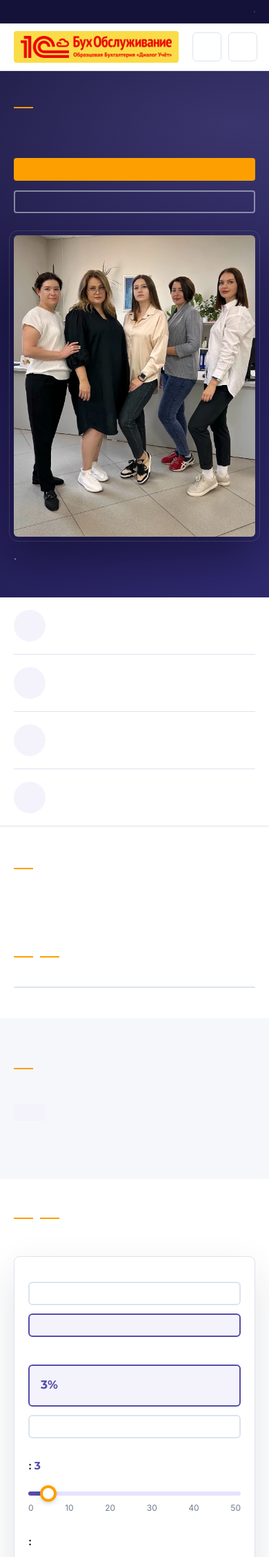
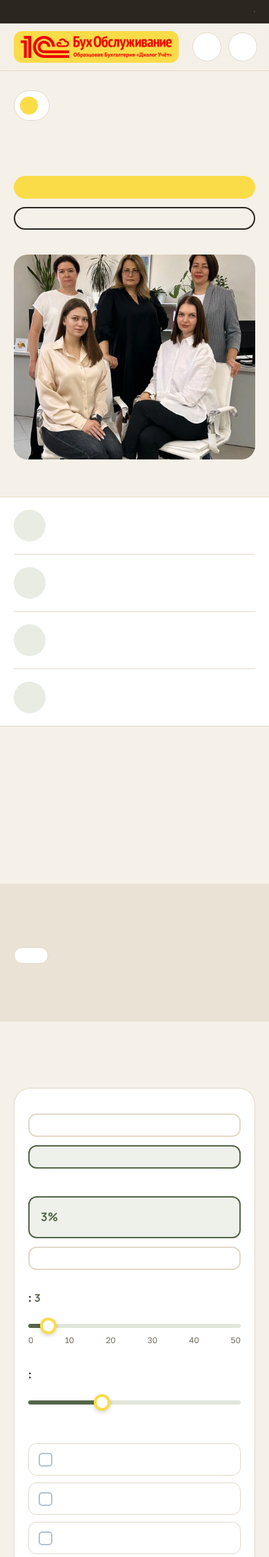
Before and after one commit to bevenergykz-design/Buhgalter, a Node project: template views/site/home.ejs in a window 390 px wide. Shown: the top 2257 px of the page at 69% size. Run offline with Node 20 templates, Linux system fonts and the light colour scheme; the template is opened without the code that fills it, so the values that code supplies are empty; some libraries are stand-ins or nearby versions.

Commit message:
Вариант дизайна 3 «Тёплый диалог»: песок, шоколад и олива, Manrope + Golos Text, блок «Диалог с бухгалтером»
Co-Authored-By: Claude Opus 5.5 <noreply@anthropic.com>

```diff
--- /dev/null
+++ b/public/css/theme.css
@@ -0,0 +1,149 @@
+/* =====================================================================
+   Вариант 3 «Тёплый диалог» (ветка design-3) — см. DESIGN.md
+   Песок + шоколад + олива, Manrope + Golos Text, мягкие формы,
+   жёлтый франчайзера — плашка логотипа и главная кнопка.
+   ===================================================================== */
+:root {
+  --sand: #F5F0E8; --oat: #EAE2D5; --choc: #2C2620; --choc-2: #3B332B; --olive: #56654A; --olive-50: #E9ECE3; --yellow: #FADC48;
+  --navy: #2C2620; --ink: #2C2620; --text: #3A332C; --text-2: #5E554B; --muted: #7A7064; --line: #E2D9CA;
+  --indigo-900: #2C2620; --indigo-800: #3B332B; --indigo-700: #56654A; --indigo-600: #63745A; --indigo-500: #7D8A72;
+  --indigo-200: #CDD3C4; --indigo-100: #E1E6DA; --indigo-50: #EEF1EA;
+  --amber-500: #FADC48; --amber-600: #EBC92E; --amber-50: #FBF3D2;
+  --bg: var(--sand); --bg-alt: var(--oat);
+  --font-head: 'Manrope', 'Segoe UI', Arial, sans-serif;
+  --font: 'Golos Text', 'Segoe UI', Arial, sans-serif;
+  --r-sm: 10px; --r: 14px; --r-lg: 20px;
+}
+body { background: var(--sand); color: var(--text); font-size: 16.5px; }
+h1, h2, h3, h4 { color: var(--choc); font-weight: 800; letter-spacing: -.02em; }
+.section__title { font-size: clamp(28px, 3vw, 40px); line-height: 1.15; }
+.eyebrow { display: none; }
+::selection { background: #F6E59A; }
+:focus-visible { outline: 3px solid var(--olive); outline-offset: 3px; }
+
+/* кнопки: главная — жёлтая, вторая — контурная; все скруглённые */
+.btn { border-radius: 999px; font-weight: 600; padding-left: 1.6em; padding-right: 1.6em; }
+.btn--accent { background: var(--yellow); color: var(--choc); box-shadow: none; }
+.btn--accent:hover { background: #FFE46A; color: var(--choc); }
+.btn--primary { background: var(--choc); color: #fff; }
+.btn--primary:hover { background: var(--choc-2); color: #fff; }
+.btn--outline, .btn--line { border-color: var(--choc); color: var(--choc); background: transparent; }
+.btn--outline:hover, .btn--line:hover { background: var(--choc); color: #fff; }
+.btn--ghost { background: #fff; color: var(--choc); border: 1px solid var(--line); }
+.btn--ghost:hover { background: var(--oat); color: var(--choc); }
+.btn--white { color: var(--choc); }
+
+/* верх и шапка */
+.topbar { background: var(--choc); }
+.lang-switch { border-radius: 999px; }
+.lang-switch a.is-active { background: var(--yellow); color: var(--choc); }
+.topbar__pay .ic { color: var(--yellow); }
+.header { background: rgba(245, 240, 232, .96); border-bottom: 1px solid var(--line); }
+.brand { border-radius: 12px; }
+.nav__link { color: var(--choc); font-weight: 600; border-radius: 999px; padding: 8px 14px; }
+.nav__link:hover { background: var(--oat); color: var(--choc); }
+.nav__link.is-active { background: #fff; color: var(--choc); }
+.nav__link.is-active::after { display: none; }
+.header__phone-num { color: var(--choc); }
+.header__phone-cb { color: var(--olive); }
+.icon-btn { border-radius: 50%; background: #fff; }
+
+/* ---------- первый экран ---------- */
+.hero3 { background: var(--sand); }
+.hero3__grid { display: grid; grid-template-columns: minmax(0, 1fr) minmax(0, 1fr); gap: 56px; align-items: center; padding-top: 56px; padding-bottom: 64px; }
+.hero3__note { display: inline-flex; align-items: center; gap: 10px; margin: 0 0 22px; padding: 8px 16px 8px 8px; background: #fff; border-radius: 999px; border: 1px solid var(--line); font-size: 14px; font-weight: 600; color: var(--choc); }
+.hero3__note i { display: inline-block; width: 26px; height: 26px; border-radius: 50%; background: var(--yellow); }
+.hero3__title { font-size: clamp(34px, 4vw, 54px); line-height: 1.08; margin: 0 0 20px; }
+.hero3__sub { font-size: 19px; line-height: 1.6; color: var(--text-2); margin: 0 0 26px; max-width: 560px; }
+.hero3__adv { list-style: none; padding: 0; margin: 0 0 32px; display: grid; gap: 12px; }
+.hero3__adv li { display: flex; gap: 12px; align-items: flex-start; font-size: 15.5px; color: var(--text); }
+.hero3__adv .tick { background: var(--olive-50); color: var(--olive); }
+.hero3__actions { display: flex; flex-wrap: wrap; gap: 12px; }
+.hero3__media { position: relative; margin: 0; }
+.hero3__media picture { display: block; border-radius: 28px; overflow: hidden; }
+.hero3__media img { width: 100%; aspect-ratio: 5 / 6; object-fit: cover; object-position: center 25%; }
+.hero3__media figcaption { margin-top: 14px; display: flex; gap: 8px; align-items: center; color: var(--muted); font-size: 14px; }
+.hero3__media figcaption .ic { color: var(--olive); width: 16px; height: 16px; }
+
+/* полоса доверия и блоки */
+.trust { background: #fff; border-top: 1px solid var(--line); border-bottom: 1px solid var(--line); }
+.trust__icon { background: var(--olive-50); color: var(--olive); }
+.intro { background: var(--sand); }
+.intro__text { border-left-color: var(--yellow); }
+.features { background: transparent; border: 0; gap: 14px; }
+.feature { background: #fff; border-radius: 14px; border: 1px solid var(--line); }
+.feature__icon { background: var(--olive-50); color: var(--olive); border-radius: 12px; }
+.cat-card { border-radius: 20px; border: 1px solid var(--line); border-top: 1px solid var(--line); }
+.cat-card:hover { border-color: var(--olive); box-shadow: none; border-top-color: var(--olive); }
+.cat-card__icon { background: var(--yellow); color: var(--choc); border-radius: 14px; }
+.cat-card__list li::before { background: var(--olive); }
+.section--alt { background: var(--oat); }
+.section--dark { background: var(--choc); }
+.section--dark .step { background: rgba(255, 255, 255, .06); border-color: rgba(255, 255, 255, .1); border-radius: 20px; }
+.section--dark .step__num { border-color: var(--yellow); color: var(--yellow); }
+.calc { border-radius: 24px; box-shadow: none; border: 1px solid var(--line); }
+.calc__result { background: var(--choc); }
+.calc__price [data-price] { color: var(--yellow); }
+.seg__opt span, .check--card, .input { border-radius: 12px; }
+.verify { border-radius: 24px; box-shadow: none; }
+.verify__side { background: var(--olive-50); }
+.verify__title { color: var(--choc); }
+.cert { border-radius: 18px; }
+.vcard__frame { border-radius: 20px; }
+.gallery__item { border-radius: 20px; }
+.team-photo--plain img { border-radius: 24px; }
+.mv__card--accent { background: var(--choc); }
+.mv__card--accent .mv__icon { color: var(--yellow); }
+.value { border-top-color: var(--yellow); border-radius: 18px; }
+.chip { border-radius: 999px; }
+.chip.is-active, .tab.is-active, .pager a.is-active { background: var(--choc); border-color: var(--choc); }
+.tab.is-active .ic { color: var(--yellow); }
+.tab { border-radius: 14px; }
+
+/* ---------- «Диалог с бухгалтером» ---------- */
+.dialog { background: #fff; border-radius: 28px; padding: 40px 44px; border: 1px solid var(--line); }
+.dialog__msgs { display: grid; gap: 14px; margin-top: 26px; }
+.msg { max-width: 78%; padding: 14px 18px; border-radius: 20px; line-height: 1.55; font-size: 15.5px; }
+.msg small { display: block; font-size: 12.5px; font-weight: 600; margin-bottom: 4px; opacity: .75; }
+.msg--q { justify-self: start; background: var(--oat); color: var(--choc); border-bottom-left-radius: 6px; font-weight: 600; }
+.msg--a { justify-self: end; background: var(--olive); color: #fff; border-bottom-right-radius: 6px; }
+.dialog__foot { display: flex; flex-wrap: wrap; gap: 12px; align-items: center; justify-content: space-between; margin-top: 30px; padding-top: 24px; border-top: 1px solid var(--line); color: var(--text-2); }
+.js .dialog .msg { opacity: 0; transform: translateY(10px); transition: opacity .5s ease, transform .5s ease; }
+.js .dialog.is-on .msg { opacity: 1; transform: none; }
+
+/* внутренние страницы */
+.page-head { background: var(--oat); color: var(--choc); padding: 52px 0 50px; }
+.page-head__title { color: var(--choc); }
+.page-head__lead { color: var(--text-2); }
+.crumbs { color: var(--muted); }
+.crumbs a { color: var(--choc); }
+.crumbs a:hover { color: var(--olive); }
+.card { border-radius: 22px; box-shadow: none; border: 1px solid var(--line); }
+.office { border-radius: 16px; background: #fff; }
+.c-item { border-radius: 16px; background: #fff; }
+.c-item__icon { background: var(--olive-50); color: var(--olive); }
+.faq__item { border-radius: 16px; }
+.svc { border-radius: 16px; }
+.pay__steps { border-radius: 16px; background: var(--sand); }
+.pay__icon { background: var(--olive-50); color: var(--olive); }
+
+.cta { background: var(--choc); }
+.footer { background: var(--choc); }
+.footer__contacts .ic { color: var(--yellow); }
+.modal__dialog { border-radius: 24px; border-top: 0; }
+
+@media (max-width: 1024px) {
+  .hero3__grid { grid-template-columns: 1fr; gap: 36px; padding-top: 40px; }
+  .hero3__media img { aspect-ratio: 4 / 3.4; }
+}
+@media (max-width: 720px) {
+  .hero3__grid { padding-top: 28px; padding-bottom: 40px; }
+  .hero3__title { font-size: 32px; }
+  .hero3__sub { font-size: 17px; }
+  .hero3__actions .btn { width: 100%; }
+  .hero3__media picture { border-radius: 20px; }
+  .dialog { padding: 24px 18px; border-radius: 22px; }
+  .msg { max-width: 92%; font-size: 15px; }
+  .dialog__foot .btn { width: 100%; }
+}
+@media (prefers-reduced-motion: reduce) { .js .dialog .msg { opacity: 1; transform: none; transition: none; } }
--- a/public/js/site.js
+++ b/public/js/site.js
@@ -179,6 +179,16 @@
     recalc();
   }
 
+  // ---------- «Диалог с бухгалтером»: реплики появляются по очереди ----------
+  document.documentElement.classList.add('js');
+  $$('[data-dialog]').forEach(function (box) {
+    var msgs = $$('.msg', box);
+    msgs.forEach(function (m, i) { m.style.transitionDelay = (i * 0.12) + 's'; });
+    if (!('IntersectionObserver' in window)) { box.classList.add('is-on'); return; }
+    var io = new IntersectionObserver(function (es) { es.forEach(function (e) { if (e.isIntersecting) { box.classList.add('is-on'); io.disconnect(); } }); }, { threshold: 0.15 });
+    io.observe(box);
+  });
+
   // ---------- видео: одновременно играет только одно ----------
   document.addEventListener('play', function (e) {
     if (e.target.tagName !== 'VIDEO') return;
--- a/src/i18n.js
+++ b/src/i18n.js
@@ -146,6 +146,7 @@ const S = {
 
 // ---------- Новые строки (оплата, факты первого экрана, калькулятор WhatsApp) и английская версия ----------
 Object.assign(S.ru, {
+  dialog_title: 'Диалог с бухгалтером', dialog_lead: 'Вопросы, которые нам чаще всего задают предприниматели, и наши ответы.', dialog_client: 'Предприниматель', dialog_more: 'Не нашли свой вопрос? Спросите — ответим бесплатно.',
   nav_video: 'Видео', video_title: 'Видео-советы бухгалтеров', video_lead: 'Короткие ответы на частые вопросы предпринимателей: налоги, отчётность, штрафы, выбор формы бизнеса. Больше видео — в нашем Instagram.', video_all: 'Все видео', video_instagram: 'Больше видео в Instagram', video_topics: { tips: 'Советы бухгалтера', team: 'Наша команда', about: 'О компании', route: 'Как нас найти' }, video_lang_note: 'на казахском', certs_title: 'Сертификаты и квалификация', certs_lead: 'Качество нашей работы подтверждено аудитом «1С Казахстан», а специалисты регулярно повышают квалификацию.', certs_open: 'Открыть сертификат', team_title: 'Наша команда', team_lead: 'Бухгалтеры «Диалог Учёт» в офисе в Павлодаре.', about_video_title: 'Видео о компании и команде', route_title: 'Как нас найти в Павлодаре',
   nav_pay: 'Оплата услуг', lang_name: 'Русский', btn_calc: 'Рассчитать стоимость',
   fact_since: 'С 2018 года', fact_since_sub: 'ведём учёт бизнеса',
@@ -164,6 +165,7 @@ Object.assign(S.ru, {
   team_caption_default: 'Команда «Диалог Учёт»',
 });
 Object.assign(S.kk, {
+  dialog_title: 'Бухгалтермен диалог', dialog_lead: 'Кәсіпкерлер бізге жиі қоятын сұрақтар және біздің жауаптарымыз.', dialog_client: 'Кәсіпкер', dialog_more: 'Сұрағыңызды таппадыңыз ба? Сұраңыз — тегін жауап береміз.',
   nav_video: 'Бейне', video_title: 'Бухгалтерлердің бейне-кеңестері', video_lead: 'Кәсіпкерлердің жиі қоятын сұрақтарына қысқа жауаптар: салықтар, есептілік, айыппұлдар, бизнес нысанын таңдау. Көбірек бейне — біздің Instagram-да.', video_all: 'Барлық бейне', video_instagram: 'Instagram-дағы басқа бейнелер', video_topics: { tips: 'Бухгалтер кеңестері', team: 'Біздің команда', about: 'Компания туралы', route: 'Бізді қалай табуға болады' }, video_lang_note: 'орыс тілінде', certs_title: 'Сертификаттар және біліктілік', certs_lead: 'Жұмысымыздың сапасын «1С Қазақстан» аудиті растаған, ал мамандарымыз біліктілігін үнемі арттырады.', certs_open: 'Сертификатты ашу', team_title: 'Біздің команда', team_lead: '«Диалог Учёт» бухгалтерлері Павлодардағы кеңседе.', about_video_title: 'Компания мен команда туралы бейне', route_title: 'Павлодарда бізді қалай табуға болады',
   nav_pay: 'Қызметтерге төлем', lang_name: 'Қазақша', btn_calc: 'Құнын есептеу',
   fact_since: '2018 жылдан', fact_since_sub: 'бизнес есебін жүргіземіз',
@@ -183,6 +185,7 @@ Object.assign(S.kk, {
 });
 
 S.en = {
+  dialog_title: 'A dialogue with your accountant', dialog_lead: 'The questions entrepreneurs ask us most often, and our answers.', dialog_client: 'Entrepreneur', dialog_more: 'Did not find your question? Ask us and we will answer free of charge.',
   nav_video: 'Video', video_title: 'Accountants\' video tips', video_lead: 'Short answers to entrepreneurs\' common questions: taxes, reporting, penalties and choosing a legal form. The videos are in Russian and Kazakh; more on our Instagram.', video_all: 'All videos', video_instagram: 'More videos on Instagram', video_topics: { tips: 'Accounting tips', team: 'Our team', about: 'About the company', route: 'How to find us' }, video_lang_note: 'in Kazakh', certs_title: 'Certificates and qualifications', certs_lead: 'The quality of our work is confirmed by the 1C Kazakhstan audit, and our specialists regularly upgrade their qualifications.', certs_open: 'Open certificate', team_title: 'Our team', team_lead: 'Dialog Uchet accountants at the Pavlodar office.', about_video_title: 'Videos about the company and team', route_title: 'How to find us in Pavlodar',
   nav_home: 'Home', nav_services: 'Services', nav_news: 'News & Insights', nav_news_short: 'News', nav_about: 'About us', nav_contacts: 'Contacts', nav_pay: 'Payment', btn_calc: 'Calculate the cost',
   cabinet: 'Client portal', cabinet_login: 'Client portal login', staff_login: 'Staff login', lang_name: 'English',
--- a/views/partials/head.ejs
+++ b/views/partials/head.ejs
@@ -16,15 +16,16 @@
 <meta property="og:url" content="<%= absUrl(lang) %>">
 <meta property="og:image" content="<%= baseUrl + (meta.image || '/img/og.jpg') %>">
 <meta property="og:locale" content="<%= { ru: 'ru_RU', kk: 'kk_KZ', en: 'en_US' }[lang] || 'ru_RU' %>">
-<meta name="theme-color" content="#1b1844">
+<meta name="theme-color" content="#2C2620">
 <% if (st.analytics && st.analytics.gsc) { %><meta name="google-site-verification" content="<%= st.analytics.gsc %>"><% } %>
 <% if (st.analytics && st.analytics.yandex) { %><meta name="yandex-verification" content="<%= st.analytics.yandex %>"><% } %>
 <link rel="icon" type="image/png" href="/img/favicon.png">
 <link rel="apple-touch-icon" href="/img/apple-touch-icon.png">
 <link rel="preconnect" href="https://fonts.googleapis.com">
 <link rel="preconnect" href="https://fonts.gstatic.com" crossorigin>
-<link href="https://fonts.googleapis.com/css2?family=Montserrat:wght@600;700;800&family=Inter:wght@400;500;600;700&display=swap" rel="stylesheet">
+<link href="https://fonts.googleapis.com/css2?family=Manrope:wght@600;700;800&family=Golos+Text:wght@400;500;600&family=Inter:wght@400;500;600;700&family=Montserrat:wght@600;700&display=swap" rel="stylesheet">
 <link rel="stylesheet" href="/css/site.css?v=<%= locals.assetV || 1 %>">
+<link rel="stylesheet" href="/css/theme.css?v=<%= locals.assetV || 1 %>">
 <% if (locals.bodyClass === 'cab') { %><link rel="stylesheet" href="/css/app.css?v=<%= locals.assetV || 1 %>"><% } %>
 <% if (st.analytics && st.analytics.gtm) { %>
 <script>(function(w,d,s,l,i){w[l]=w[l]||[];w[l].push({'gtm.start':new Date().getTime(),event:'gtm.js'});var f=d.getElementsByTagName(s)[0],j=d.createElement(s),dl=l!='dataLayer'?'&l='+l:'';j.async=true;j.src='https://www.googletagmanager.com/gtm.js?id='+i+dl;f.parentNode.insertBefore(j,f);})(window,document,'script','dataLayer','<%= st.analytics.gtm %>');</script>
--- a/views/site/home.ejs
+++ b/views/site/home.ejs
@@ -13,27 +13,22 @@
 <%- include('../partials/head') %>
 <%- include('../partials/header') %>
 
-<!-- 1. Первый экран -->
-<section class="hero">
-  <div class="container hero__grid">
-    <div class="hero__content">
-      <span class="eyebrow eyebrow--light"><%= t('home.hero.badge') %></span>
-      <h1 class="hero__title"><%= t('home.hero.title') %></h1>
-      <p class="hero__subtitle"><%= t('home.hero.subtitle') %></p>
-      <ul class="hero__adv">
-        <% lines(t('home.hero.advantages')).forEach(function(a){ %><li><span class="tick"><%- icon('check') %></span><%= a %></li><% }) %>
-      </ul>
-      <div class="hero__actions">
+<!-- 1. Первый экран (вариант 3): тёплый офис, фото команды без наложений -->
+<section class="hero3">
+  <div class="container hero3__grid">
+    <div class="hero3__text">
+      <p class="hero3__note"><i aria-hidden="true"></i><%= t('home.hero.badge') %></p>
+      <h1 class="hero3__title"><%= t('home.hero.title') %></h1>
+      <p class="hero3__sub"><%= t('home.hero.subtitle') %></p>
+      <ul class="hero3__adv"><% lines(t('home.hero.advantages')).forEach(function(a){ %><li><span class="tick"><%- icon('check') %></span><%= a %></li><% }) %></ul>
+      <div class="hero3__actions">
         <button class="btn btn--accent btn--lg" type="button" data-lead="consult"><%= s.btn_consult %></button>
-        <a class="btn btn--line btn--lg" href="#calculator"><%- icon('calc') %><%= s.btn_calc %></a>
+        <a class="btn btn--outline btn--lg" href="#calculator"><%= s.btn_calc %></a>
       </div>
     </div>
-    <figure class="hero__media">
-      <% const heroImg = (st.images && st.images.hero) || '/img/team/hero.webp'; %>
-      <picture>
-        <% if (heroImg.startsWith('/img/') && heroImg.endsWith('.webp')) { %><source srcset="<%= heroImg %>" type="image/webp"><img src="<%= heroImg.replace(/\.webp$/, '.jpg') %>" alt="<%= s.hero_photo_alt %>" width="1100" height="1415" fetchpriority="high"><% } else { %><img src="<%= heroImg %>" alt="<%= s.hero_photo_alt %>" fetchpriority="high"><% } %>
-      </picture>
-      <figcaption class="hero__caption"><%- icon('map') %><%= s.hero_photo_alt %> · <%= (st.offices || []).map(function(o){ return o['city_' + lang] || o.city_ru; }).join(' · ') %></figcaption>
+    <figure class="hero3__media">
+      <picture><source srcset="/img/team/team-3.webp" type="image/webp"><img src="/img/team/team-3.jpg" alt="<%= s.hero_photo_alt %>" width="999" height="1600" fetchpriority="high"></picture>
+      <figcaption><%- icon('map') %><%= s.team_lead %></figcaption>
     </figure>
   </div>
 </section>
@@ -263,18 +258,23 @@
 </section>
 <% } %>
 
-<!-- 6. Вопросы и ответы -->
+<!-- 6. «Диалог с бухгалтером»: частые вопросы в виде переписки (вариант 3) -->
 <% if (faq.length) { %>
-<section class="section <%= reviews.length ? '' : 'section--alt' %>" id="faq">
+<section class="section" id="faq">
   <div class="container container--narrow">
-    <div class="section__head section__head--center"><span class="eyebrow">FAQ</span><h2 class="section__title"><%= t('home.faq.title') %></h2></div>
-    <div class="faq">
-      <% faq.forEach(function(q, i){ %>
-      <details class="faq__item" <%= i === 0 ? 'open' : '' %>>
-        <summary class="faq__q"><%= f(q, 'q') %><span class="faq__chev"><%- icon('chevron') %></span></summary>
-        <div class="faq__a"><%- nl2br(f(q, 'a')) %></div>
-      </details>
-      <% }) %>
+    <div class="dialog" data-dialog>
+      <h2 class="section__title"><%= s.dialog_title %></h2>
+      <p class="section__lead"><%= s.dialog_lead %></p>
+      <div class="dialog__msgs">
+        <% faq.forEach(function(q){ %>
+        <p class="msg msg--q"><small><%= s.dialog_client %></small><%= f(q, 'q') %></p>
+        <div class="msg msg--a"><small><%= sv('brand') %></small><%- nl2br(f(q, 'a')) %></div>
+        <% }) %>
+      </div>
+      <div class="dialog__foot">
+        <span><%= s.dialog_more %></span>
+        <button class="btn btn--accent" type="button" data-lead="consult"><%= s.btn_consult %></button>
+      </div>
     </div>
   </div>
 </section>
```
